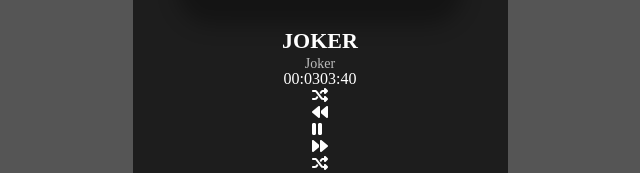
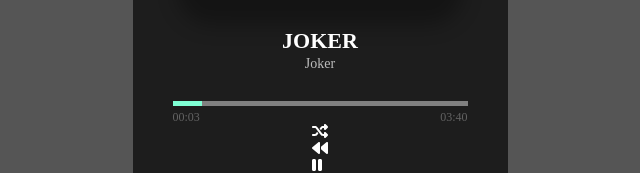
Before and after one commit to joo-seongchan/base_react, a React (Create React App) app: page / in a window 1280 px wide. Shown: the part 457-630 px from the top of the page, without its empty margins (320-960 px from the left). Built offline with nearby package versions, Linux system fonts and the light colour scheme.

Commit message:
Play-style

```diff
--- a/src/components/5_MusicApp/components/PlayWrap.js
+++ b/src/components/5_MusicApp/components/PlayWrap.js
@@ -1,8 +1,30 @@
 import styled from "styled-components";
 
-const SPlayWrap = styled.div``;
-const GageWrap = styled.div``;
-const Gage = styled.div``;
+const SPlayWrap = styled.div`
+  width: 100%;
+  margin-top: 30px;
+`;
+const GageWrap = styled.div`
+  width: 100%;
+  height: 5px;
+  background-color: gray;
+`;
+const Gage = styled.div`
+  width: 10%;
+  height: 100%;
+  background-color: aquamarine;
+`;
+const TimeWrap = styled.div`
+  display: flex;
+  justify-content: space-between;
+  margin-top: 5px;
+  span {
+    font-size: 12px;
+    font-weight: 100;
+    color: gray;
+    opacity: 0.7;
+  }
+`;
 
 export const PlayWrap = () => {
   return (
@@ -10,8 +32,10 @@
       <GageWrap>
         <Gage />
       </GageWrap>
-      <span>00:03</span>
-      <span>03:40</span>
+      <TimeWrap>
+        <span>00:03</span>
+        <span>03:40</span>
+      </TimeWrap>
     </SPlayWrap>
   );
 };
```
